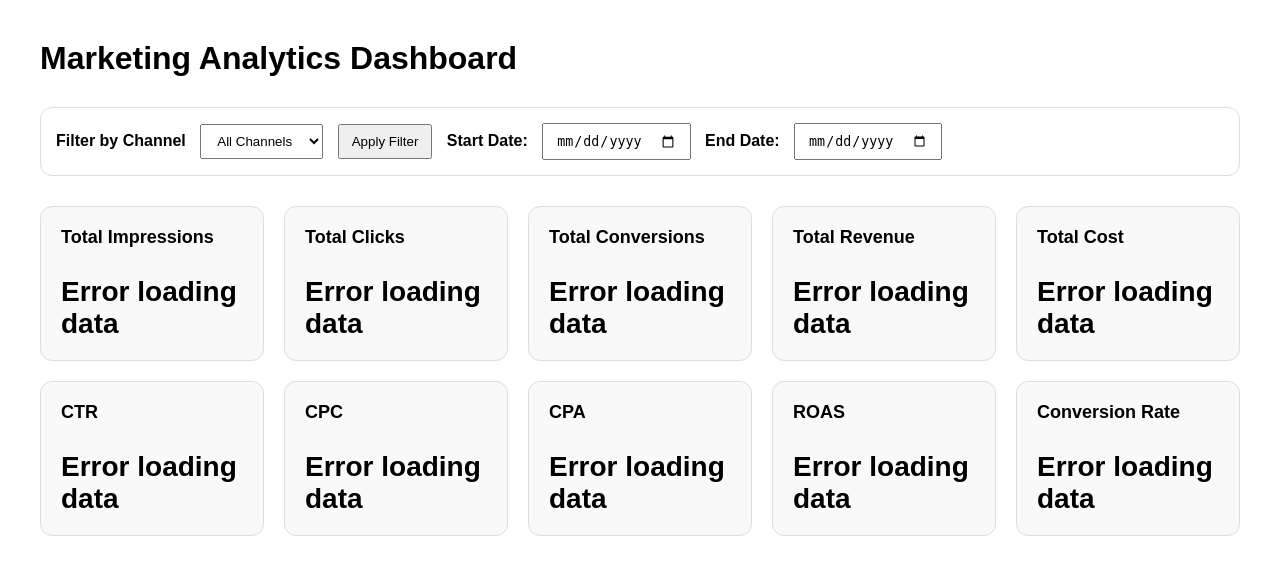
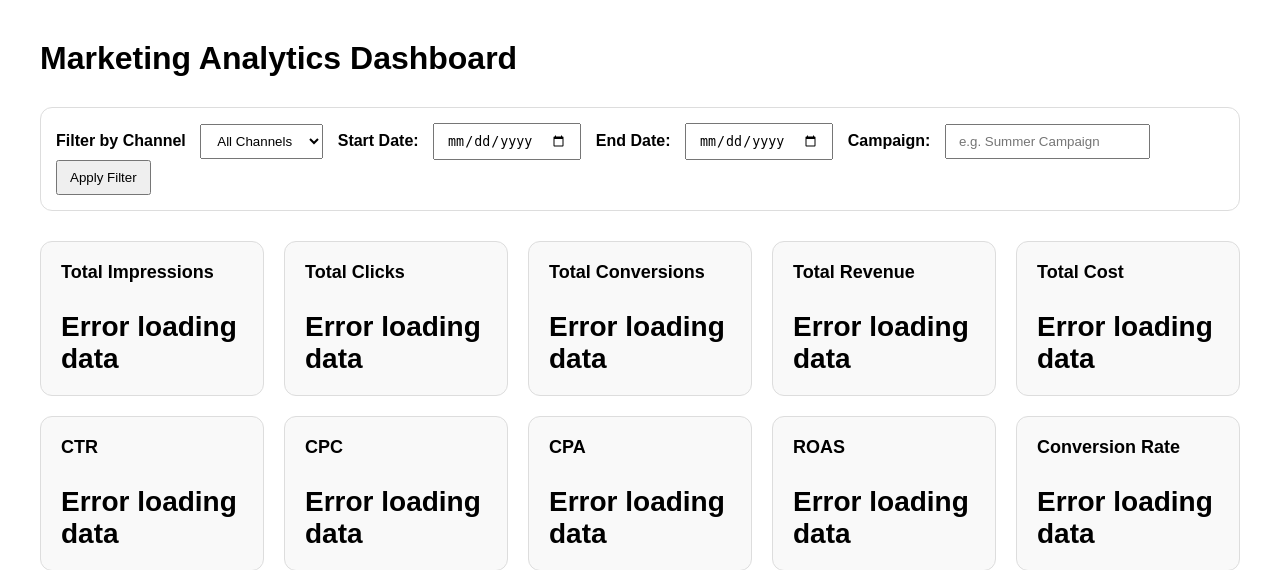
Before and after one commit to karianjahi/marketers_paradise, a Django app: template core/analytics/templates/analytics/dashboard.html in a window 1280 px wide. Shown: the top 570 px of the page. Run offline with Django 5.2, Linux system fonts and the light colour scheme; the template is opened without the code that fills it, so the values that code supplies are empty.

Commit message:
Add a filter for campaign

```diff
--- a/core/analytics/templates/analytics/dashboard.html
+++ b/core/analytics/templates/analytics/dashboard.html
@@ -24,13 +24,17 @@
             <option value="Email">Email</option>
         </select>
 
-        <button id="apply-filter">Apply Filter</button>
 
         <label for="start-date">Start Date:</label>
         <input type="date" id="start-date">
 
         <label for="end-date">End Date:</label>
         <input type="date" id="end-date">
+
+        <label for="campaign-name-filter">Campaign:</label>
+        <input type="text" id="campaign-name-filter" placeholder="e.g. Summer Campaign">
+
+        <button id="apply-filter">Apply Filter</button>
 
     </section>
 
```
